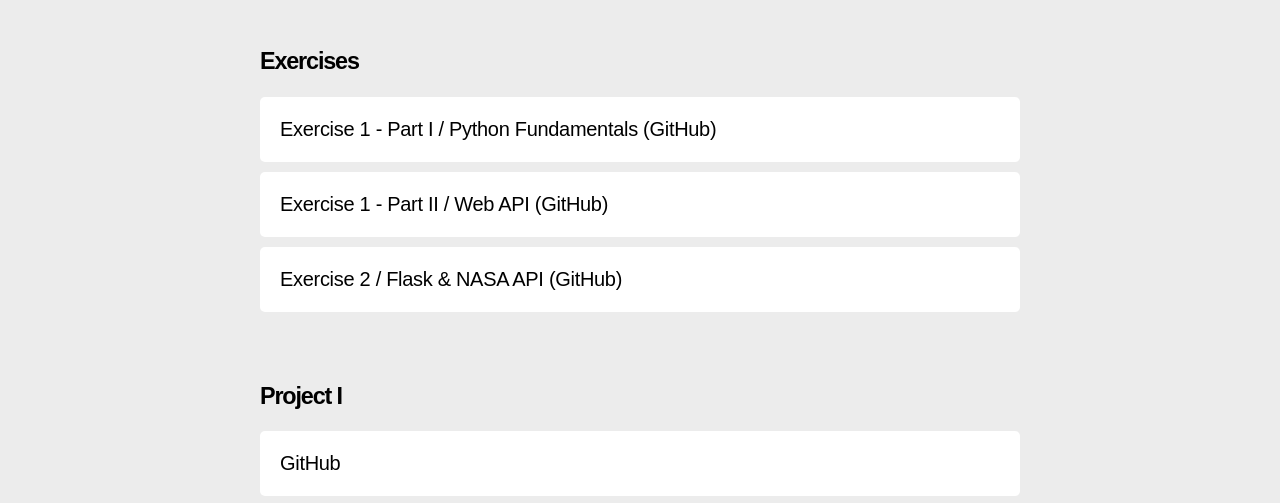
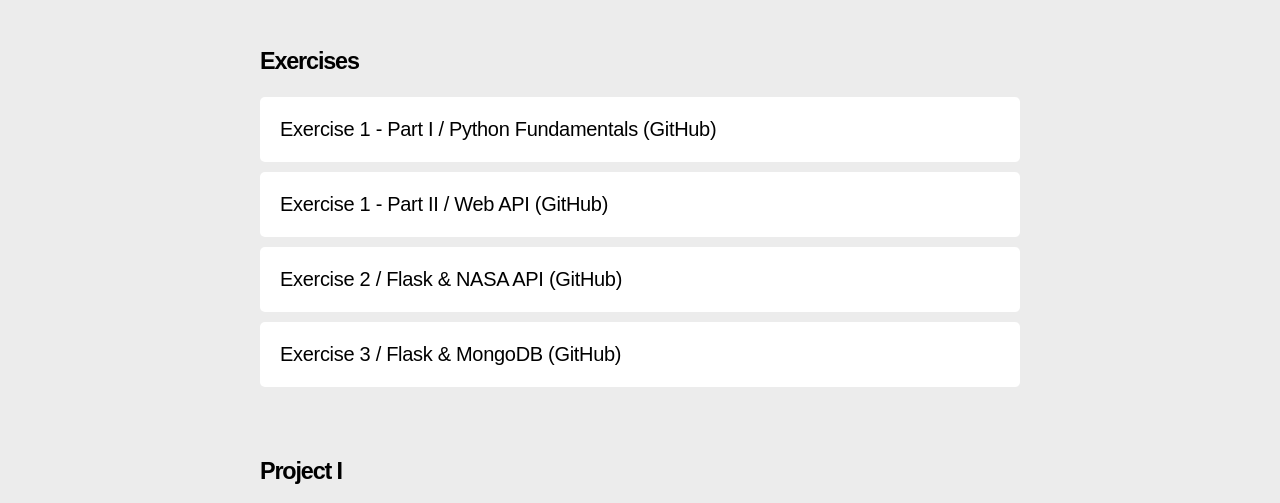
Before and after one commit to rob-pak/cart351, a plain HTML site: page index.html in a window 1280 px wide. Shown: the part 277-780 px from the top of the page. Drawn offline with Linux system fonts and the light colour scheme.

Commit message:
add a link to ex3

```diff
--- a/index.html
+++ b/index.html
@@ -37,6 +37,9 @@
             <li><a href="https://github.com/rob-pak/cart351_ex2" target="_blank">Exercise 2
                 / Flask & NASA API
                 (GitHub)</a></li>
+            <li><a href="https://github.com/rob-pak/cart351/tree/main/EXERCISES/ex3-cart351" target="_blank">Exercise 3
+                / Flask & MongoDB
+                (GitHub)</a></li>
           </ul>
         </section>
         <section class="card">
```
